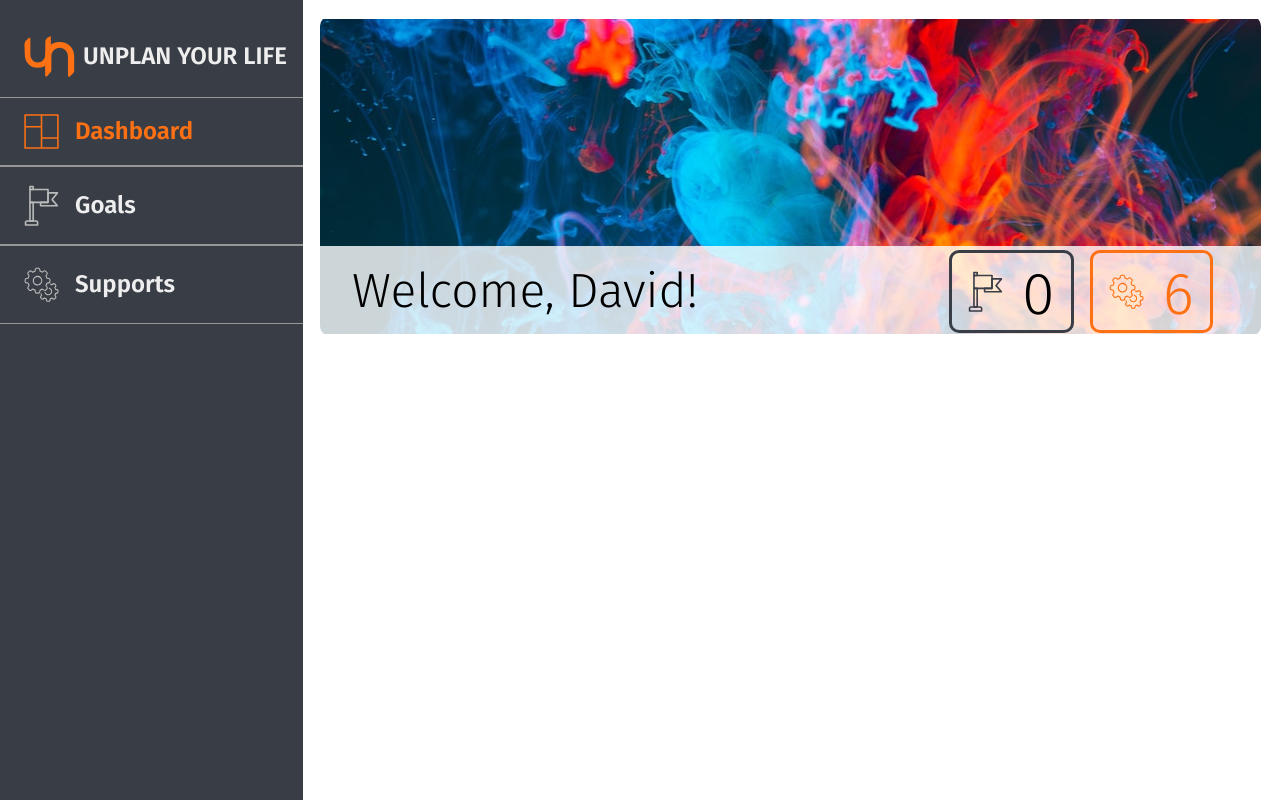
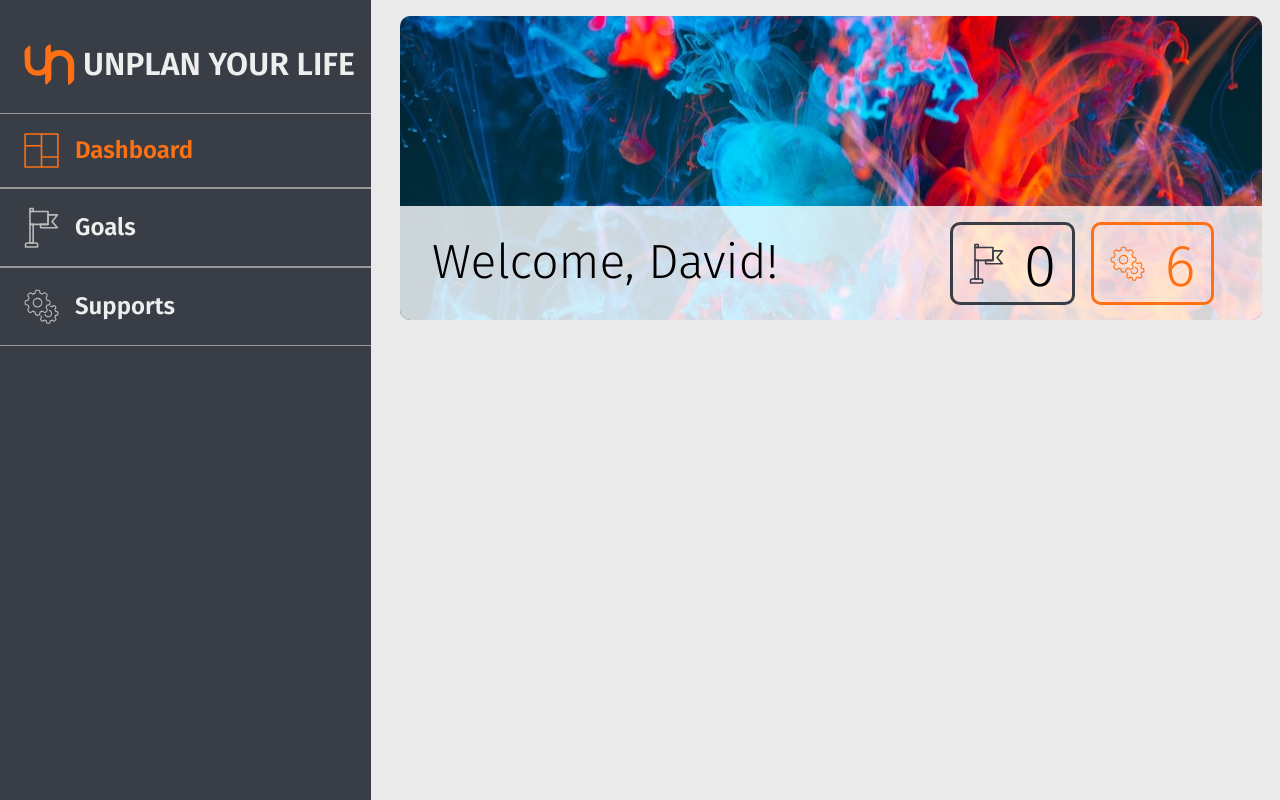
Before and after one commit to davidholbrook/unplan, a React (Create React App) app: page / in a window 1280 px wide. Built offline with nearby package versions, Linux system fonts and the light colour scheme.

Commit message:
deleted index.css and changed bgColor
Signed-off-by: David Holbrook <david@davidholbrook.info>

```diff
--- a/src/App.css
+++ b/src/App.css
@@ -7,6 +7,7 @@ html {
 
 body {
   margin: 0;
+  background: #eaeaea;
 }
 
 main {
--- a/src/App.js
+++ b/src/App.js
@@ -127,5 +127,5 @@ const Nav = styled.nav`
 `;
 
 const Push = styled.div`
-  margin-left: 20rem;
+  margin-left: 25rem;
 `;
--- a/src/index.css
+++ /dev/null
@@ -1,14 +0,0 @@
-body {
-  margin: 0;
-  padding: 0;
-  font-family: -apple-system, BlinkMacSystemFont, "Segoe UI", "Roboto", "Oxygen",
-    "Ubuntu", "Cantarell", "Fira Sans", "Droid Sans", "Helvetica Neue",
-    sans-serif;
-  -webkit-font-smoothing: antialiased;
-  -moz-osx-font-smoothing: grayscale;
-}
-
-code {
-  font-family: source-code-pro, Menlo, Monaco, Consolas, "Courier New",
-    monospace;
-}
--- a/src/pages/index.js
+++ b/src/pages/index.js
@@ -23,6 +23,8 @@ const Index = () => {
           </span>
         </Details>
       </Welcome>
+
+      <List />
     </div>
   );
 };
@@ -35,7 +37,7 @@ const Welcome = styled.div`
 
   width: 98%;
   max-width: 1000px;
-  height: 20rem;
+  height: 19rem;
 
   border-radius: 10px;
 
@@ -50,6 +52,9 @@ const Details = styled.div`
   @supports (background: rgba(255, 255, 255, 0.8)) {
     background: rgba(255, 255, 255, 0.8);
   }
+
+  border-bottom-right-radius: 10px;
+  border-bottom-left-radius: 10px;
 
   width: 100%;
   padding: 0 2rem;
@@ -93,3 +98,5 @@ const Meter = styled.div`
       color: #fd7014;
     `}
 `;
+
+const List = styled.div``;
```
Also changed, not shown: src/index.js (+6 -6 lines).
